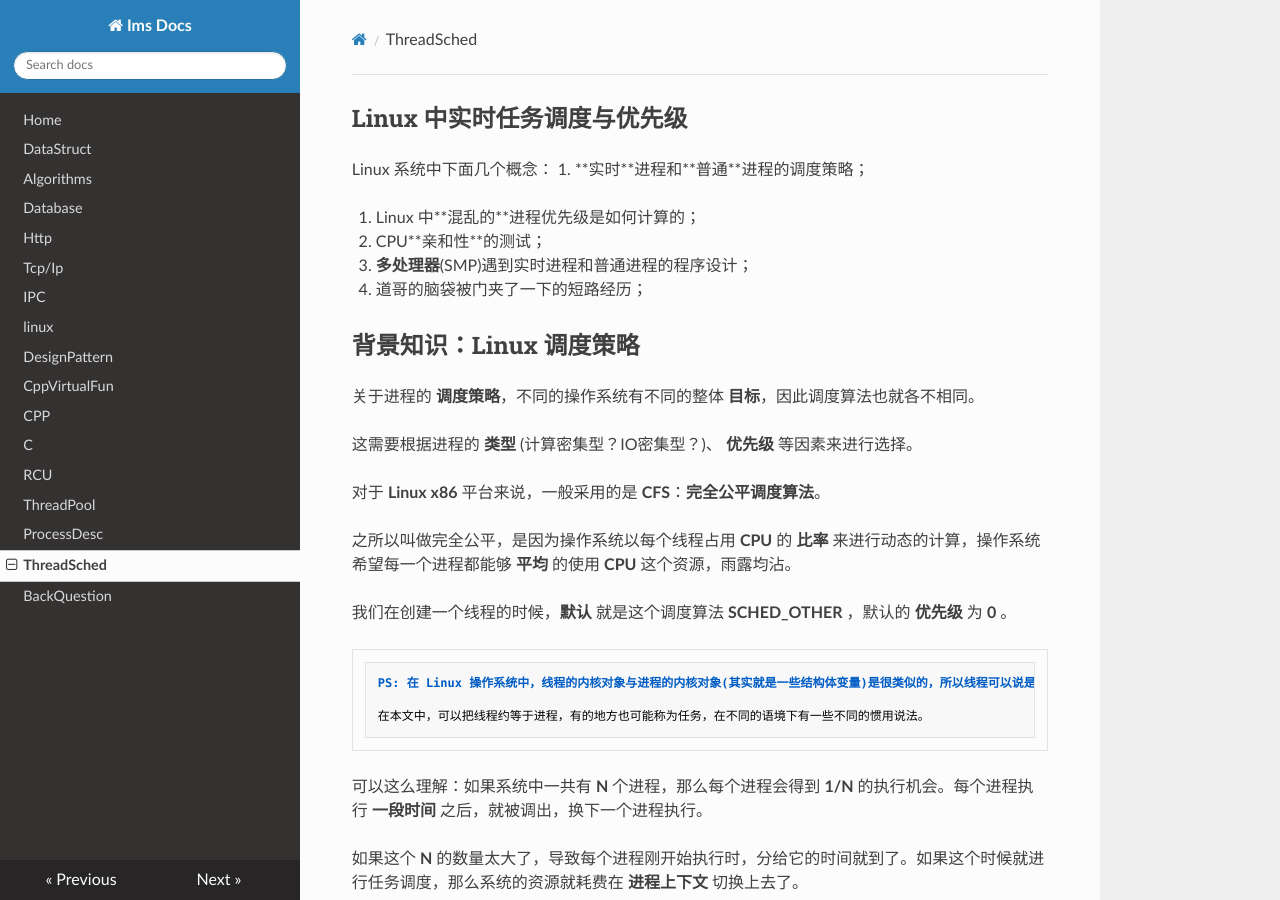
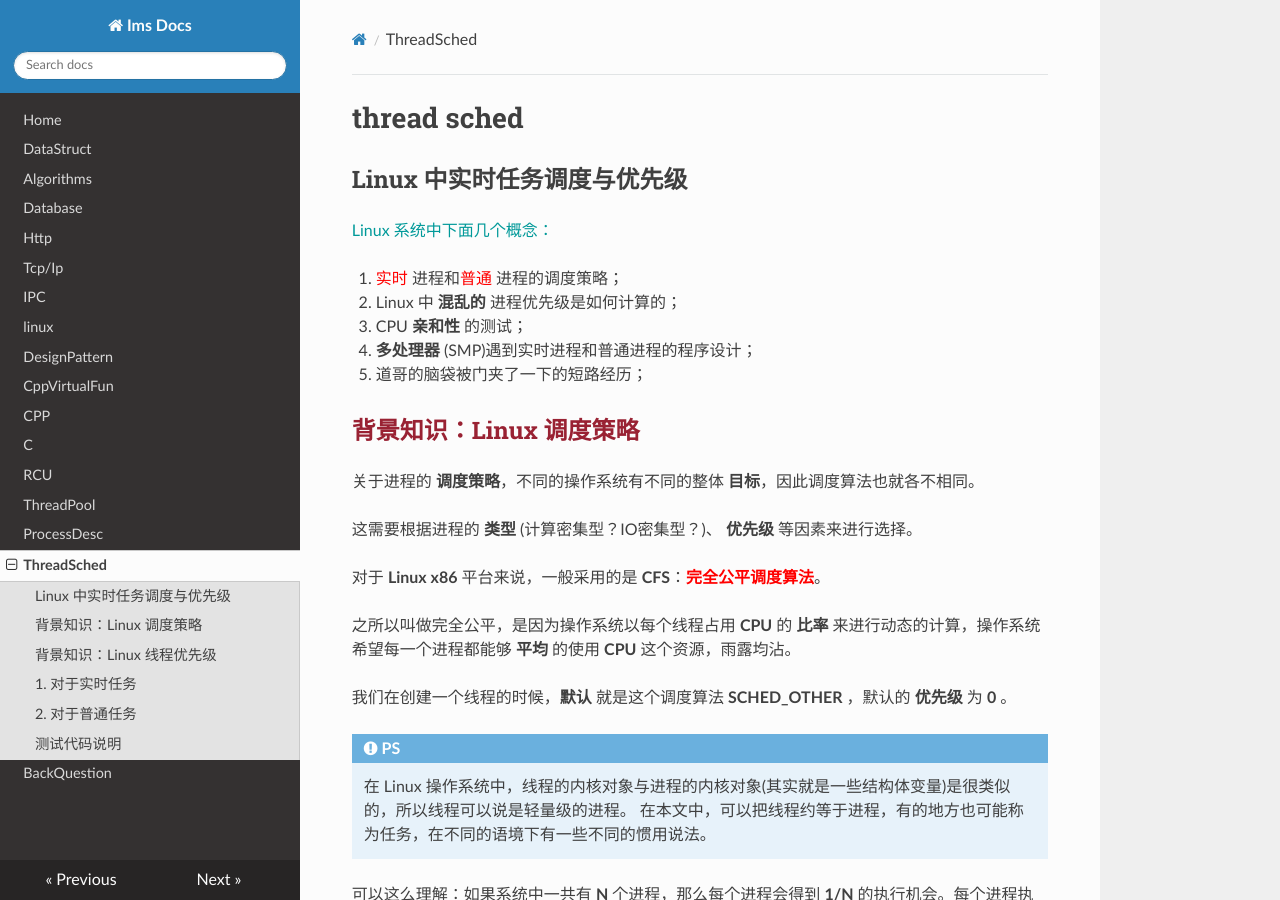
Before and after one commit to ims0/mkdocs, an MkDocs documentation site: the page built from docs/linux_thread_sched.md, in a window 1280 px wide and 900 px high. Built offline with MkDocs 1.6.1, drawn with Linux system fonts in a browser that asks for light colours; nearby versions of some CDN libraries.

Commit message:
docs/linux_thread_sched.md add font

````diff
--- a/docs/linux_thread_sched.md
+++ b/docs/linux_thread_sched.md
@@ -1,31 +1,34 @@
+# thread sched
+
 ## Linux 中实时任务调度与优先级
-Linux 系统中下面几个概念：
-1. **实时**进程和**普通**进程的调度策略；
 
-2. Linux 中**混乱的**进程优先级是如何计算的；
+<font color="#009999">Linux 系统中下面几个概念：</font>
 
-3. CPU**亲和性**的测试；
+1. <font color="#ff0000">实时</font> 进程和<font color="#ff0000">普通</font> 进程的调度策略；
 
-4. **多处理器**(SMP)遇到实时进程和普通进程的程序设计；
+2. Linux 中 **混乱的** 进程优先级是如何计算的；
+
+3. CPU **亲和性** 的测试；
+
+4. **多处理器** (SMP)遇到实时进程和普通进程的程序设计；
 
 5. 道哥的脑袋被门夹了一下的短路经历；
 
-## 背景知识：Linux 调度策略
+## <font color="#992233">背景知识：Linux 调度策略</font>
 关于进程的 **调度策略**，不同的操作系统有不同的整体 **目标**，因此调度算法也就各不相同。
 
 这需要根据进程的 **类型** (计算密集型？IO密集型？)、 **优先级** 等因素来进行选择。
 
-对于 **Linux  x86** 平台来说，一般采用的是 **CFS**：**完全公平调度算法**。
+对于 **Linux  x86** 平台来说，一般采用的是 **CFS**：<font color="#ff0000">**完全公平调度算法**</font>。
 
 之所以叫做完全公平，是因为操作系统以每个线程占用 **CPU** 的 **比率** 来进行动态的计算，操作系统希望每一个进程都能够 **平均** 的使用 **CPU** 这个资源，雨露均沾。
 
 我们在创建一个线程的时候，**默认** 就是这个调度算法 **SCHED_OTHER** ，默认的 **优先级** 为 **0** 。
 
-```
-PS: 在 Linux 操作系统中，线程的内核对象与进程的内核对象(其实就是一些结构体变量)是很类似的，所以线程可以说是轻量级的进程。
 
-在本文中，可以把线程约等于进程，有的地方也可能称为任务，在不同的语境下有一些不同的惯用说法。
-```
+!!! note "PS"
+    在 Linux 操作系统中，线程的内核对象与进程的内核对象(其实就是一些结构体变量)是很类似的，所以线程可以说是轻量级的进程。
+    在本文中，可以把线程约等于进程，有的地方也可能称为任务，在不同的语境下有一些不同的惯用说法。
 
 可以这么理解：如果系统中一共有 **N** 个进程，那么每个进程会得到  **1/N**  的执行机会。每个进程执行 **一段时间** 之后，就被调出，换下一个进程执行。
 
````
Also changed, not shown: docs/index.md (+1 -1 lines).
